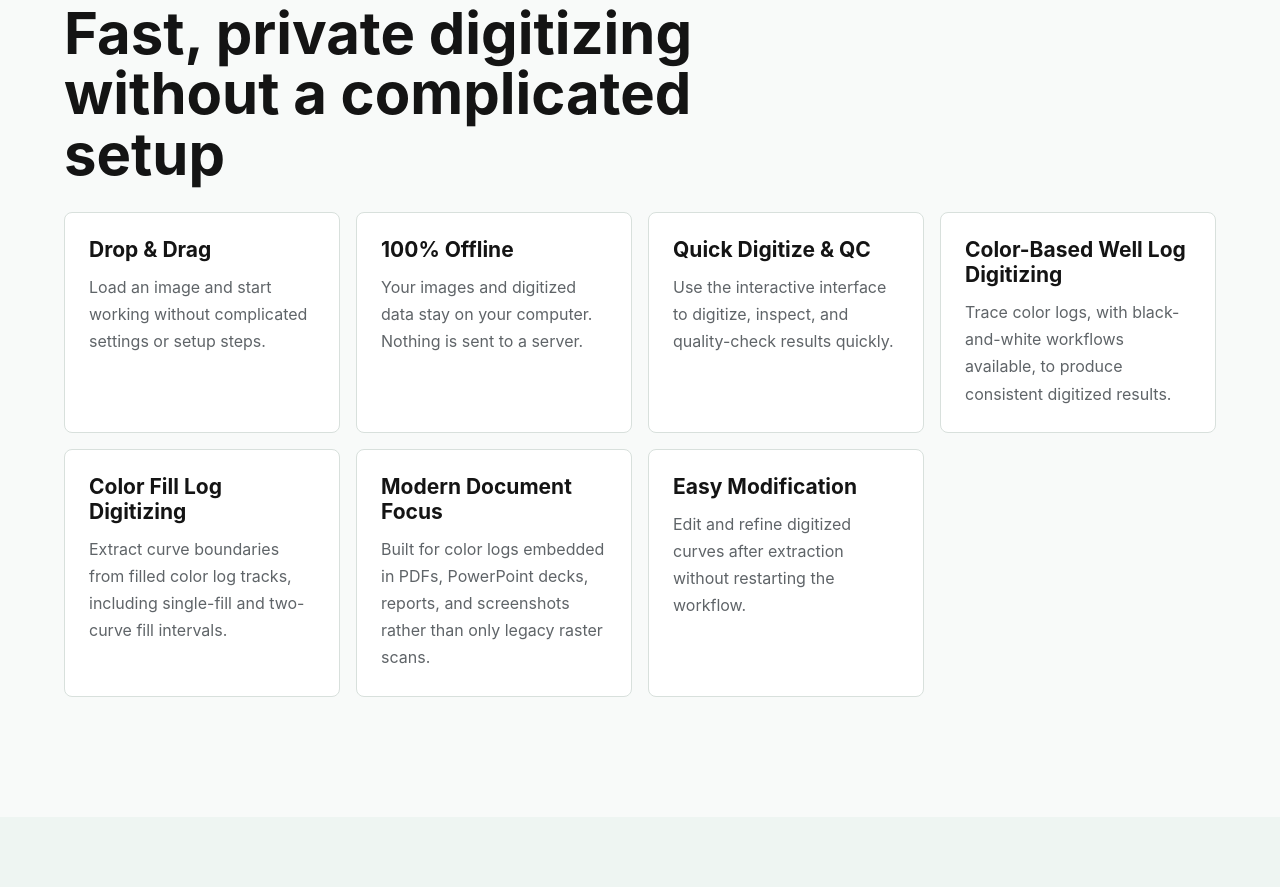
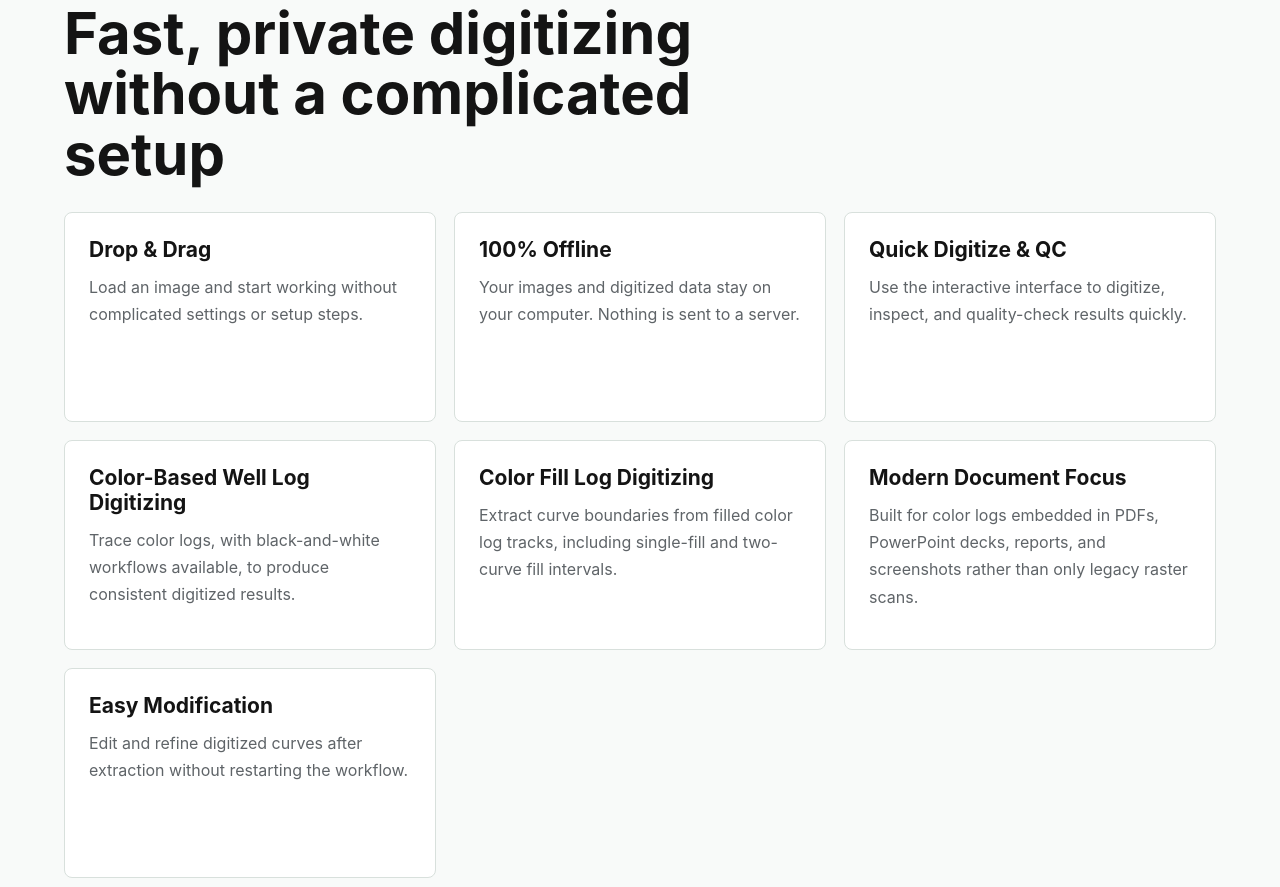
Before and after one commit to Dancingbrushlabs/curvetrace, a plain HTML site: page index.html in a window 1280 px wide. Shown: the part 953-1840 px from the top of the page. Drawn offline with Linux system fonts and the light colour scheme.

Commit message:
Adjust feature card layout

```diff
--- a/styles.css
+++ b/styles.css
@@ -240,8 +240,9 @@
 
 .grid {
   display: grid;
-  grid-template-columns: repeat(auto-fit, minmax(220px, 1fr));
-  gap: 16px;
+  grid-template-columns: repeat(auto-fit, minmax(300px, 1fr));
+  gap: 18px;
+  max-width: 1280px;
 }
 
 .card {
```
